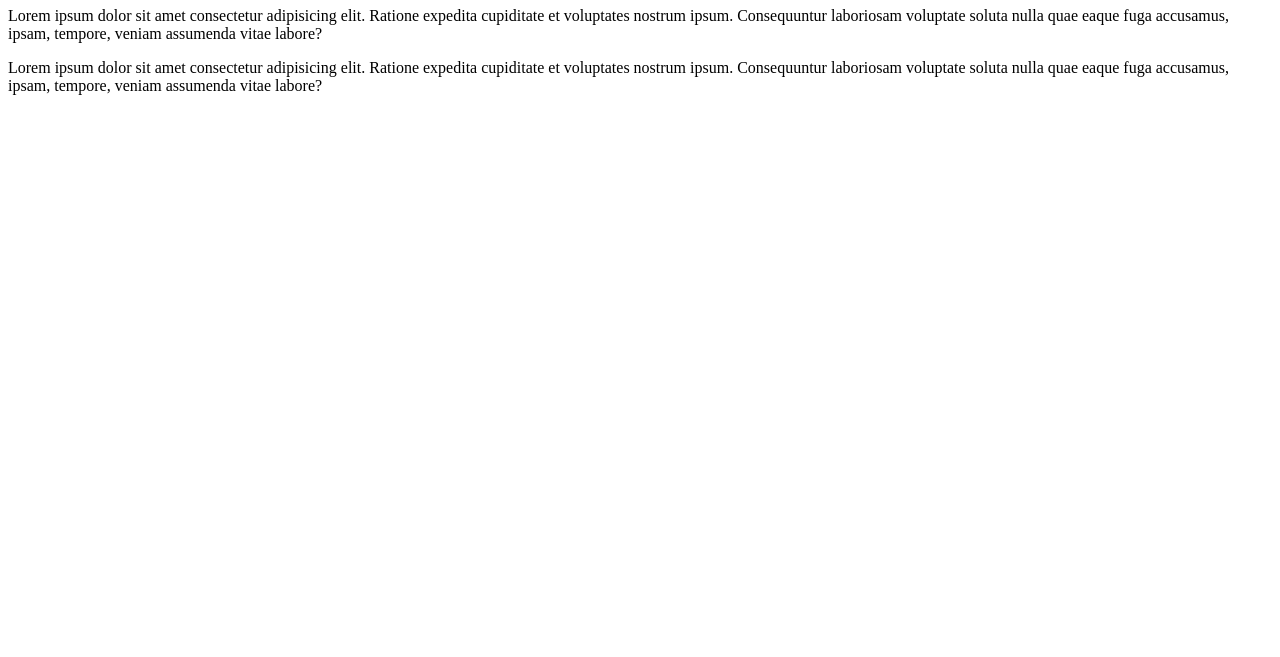
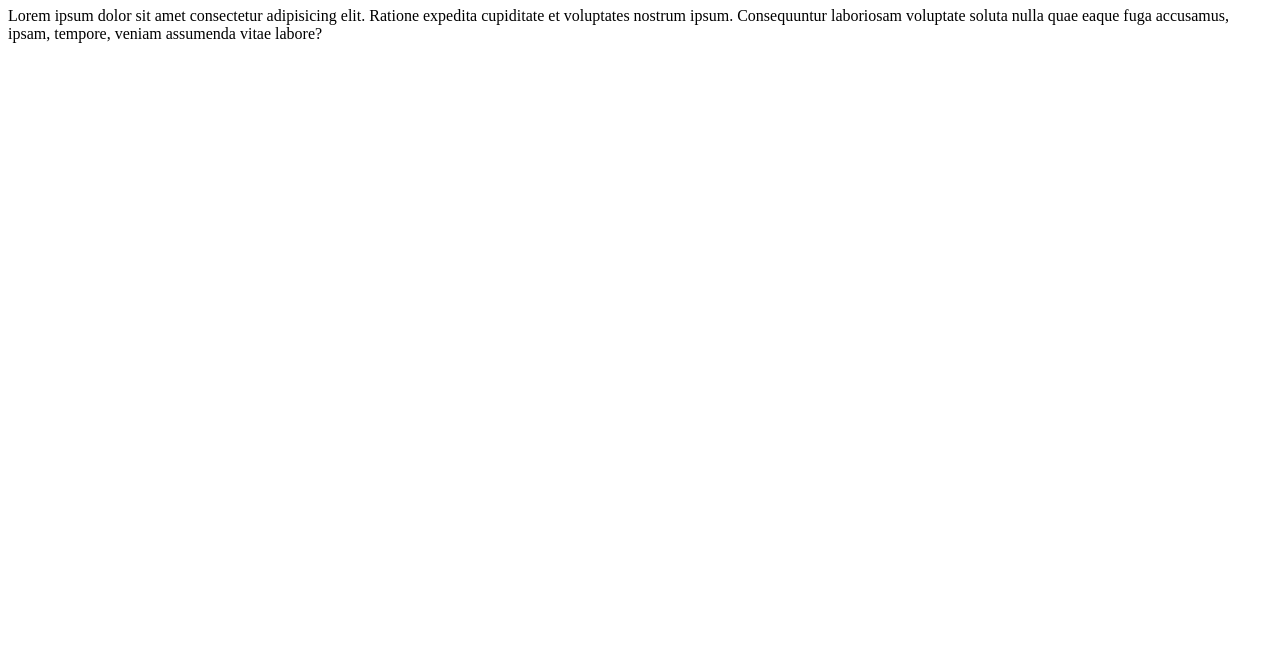
Before and after one commit to reginamara/projeto-teste, a plain HTML site: page praticando-exercício/index.html in a window 1280 px wide. Shown: the part 143-800 px from the top of the page. Drawn offline with Linux system fonts and the light colour scheme.

Commit message:
Updated index.html

```diff
--- a/praticando-exercício/index.html
+++ b/praticando-exercício/index.html
@@ -24,7 +24,6 @@
 
     <h1>Homepage</h1>
     <p>Lorem ipsum dolor sit amet consectetur adipisicing elit. Ratione expedita cupiditate et voluptates nostrum ipsum. Consequuntur laboriosam voluptate soluta nulla quae eaque fuga accusamus, ipsam, tempore, veniam assumenda vitae labore?</p>
-    <p>Lorem ipsum dolor sit amet consectetur adipisicing elit. Ratione expedita cupiditate et voluptates nostrum ipsum. Consequuntur laboriosam voluptate soluta nulla quae eaque fuga accusamus, ipsam, tempore, veniam assumenda vitae labore?</p>
 
 </body>
 </html>
```
